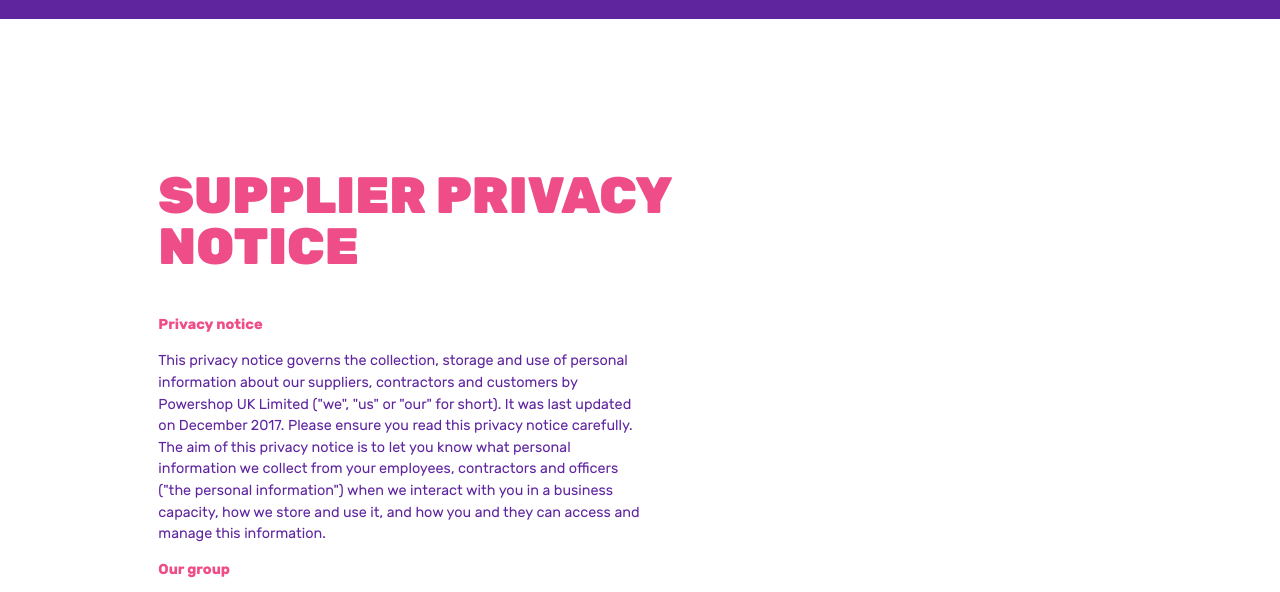
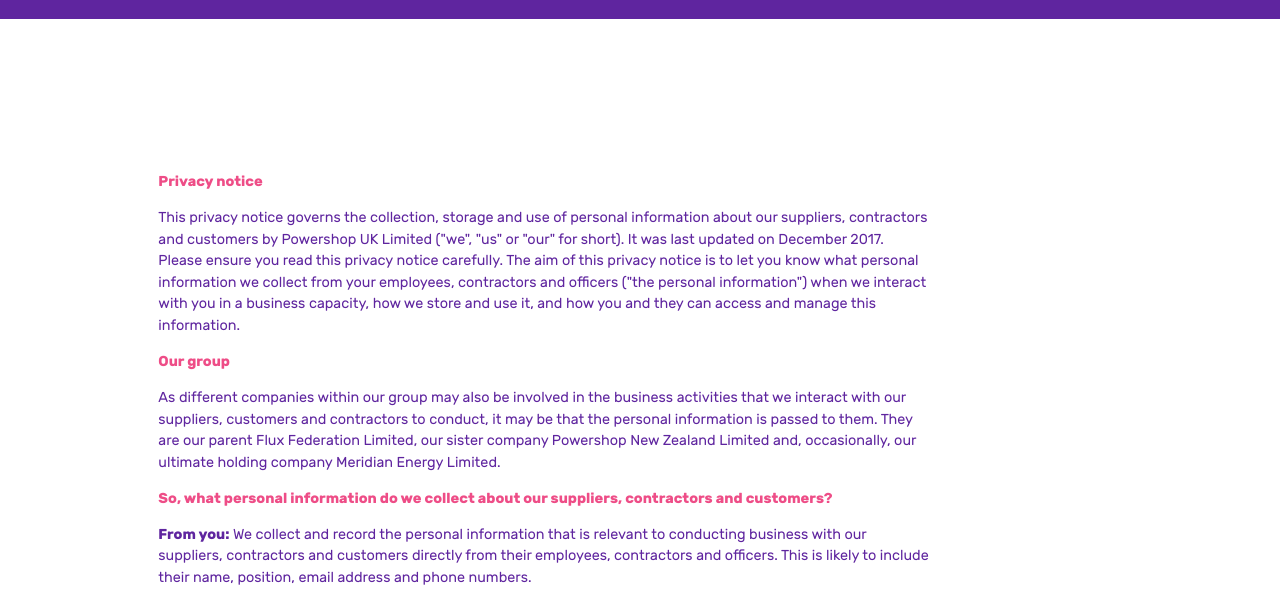
Before and after one commit to fluxfederation/fluxfederation.com, a plain HTML site: page supplier-privacy-notice/index.html in a window 1280 px wide. Shown: the part 151-743 px from the top of the page. Drawn offline with nearby package versions, Linux system fonts and the light colour scheme.

Commit message:
Widen line length for Privacy page

```diff
--- a/assets/scss/breakpoints/_1030up.scss
+++ b/assets/scss/breakpoints/_1030up.scss
@@ -62,6 +62,11 @@
 /*********************
 CONTENT STYLES
 *********************/
+
+#supplier-privacy-notice p, #supplier-privacy-notice h5 {
+	padding-right:0;
+}
+
 .contact-us {
 
 	.address-block {
--- a/supplier-privacy-notice/index.html
+++ b/supplier-privacy-notice/index.html
@@ -64,10 +64,10 @@
 	</header>
 
 	<main>
-		<section id="questions" class="white cf">
+		<section id="supplier-privacy-notice" class="white cf">
 			<div class="wrap">
 				<article class="m-all t-offset-left-1of12 t-5of6 cf">
-					<h2>Supplier Privacy Notice</h2>
+
 					<h5>Privacy notice</h5>
 					<p>This privacy notice governs the collection, storage and use of personal information about our suppliers, contractors and customers by Powershop UK Limited ("we", "us" or "our" for short). It was last updated on December 2017. Please ensure you read this privacy notice carefully. The aim of this privacy notice is to let you know what personal information we collect from your employees, contractors and officers ("the personal information") when we interact with you in a business capacity, how we store and use it, and how you and they can access and manage this information.</p>
 					<h5>Our group</h5>
```
Also changed, not shown: assets/css/ie.css, assets/css/ie.min.css, assets/css/style.css, assets/css/style.min.css, 4 other files.
